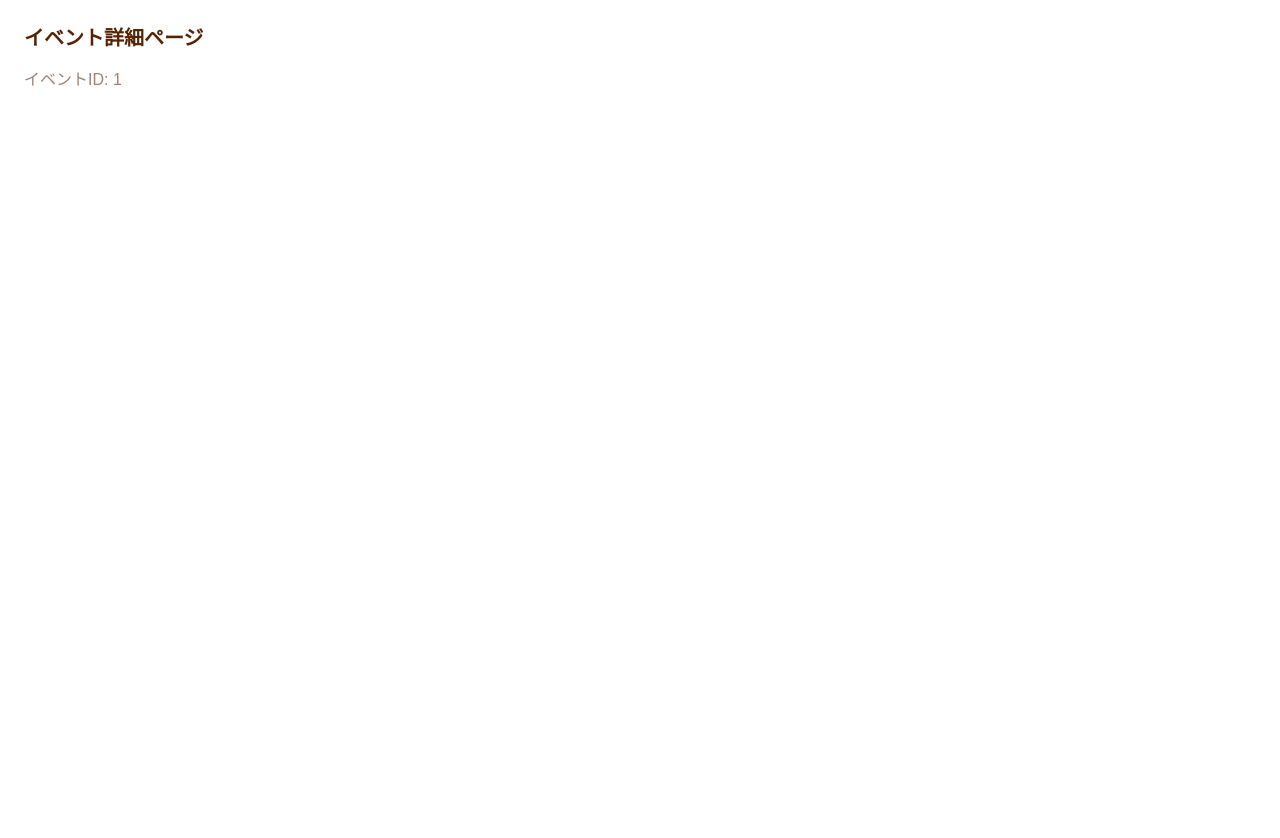
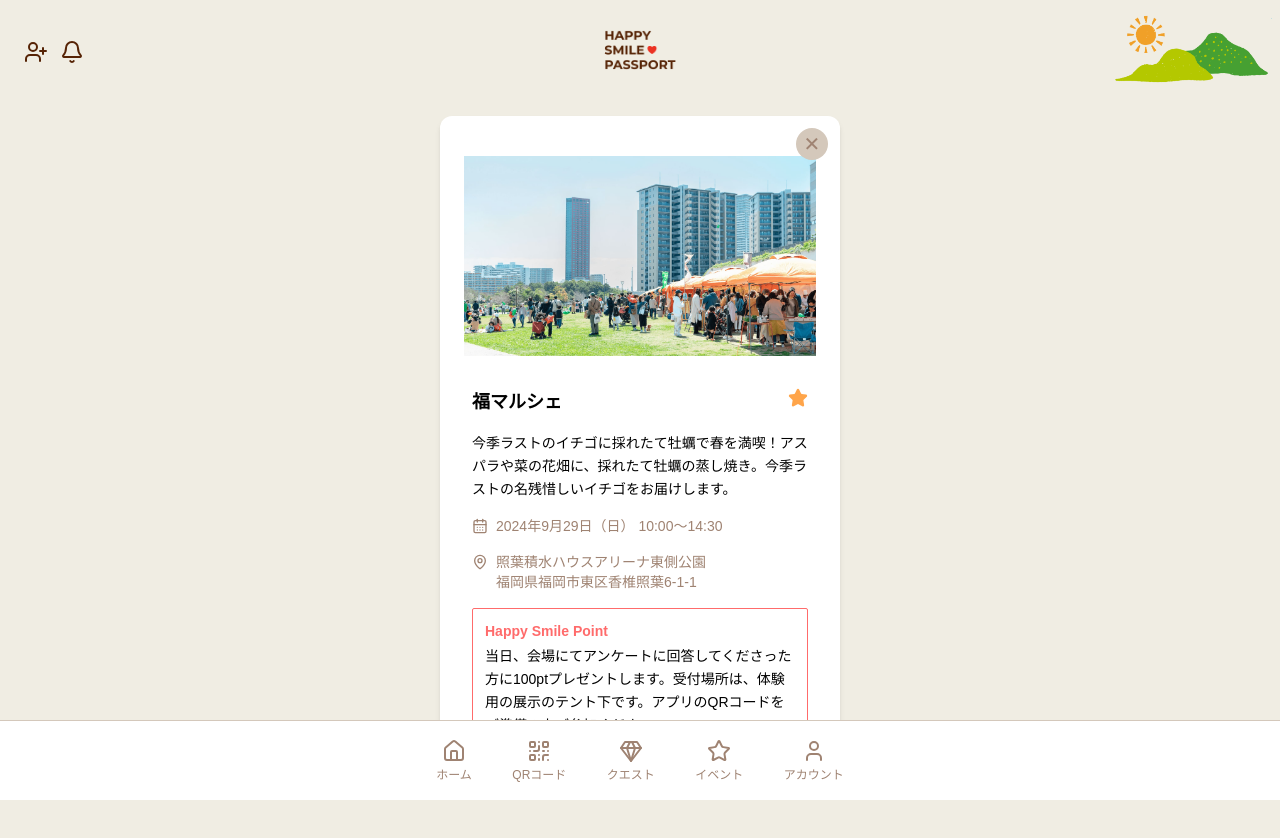
Before and after one commit to IwamuraHayato/step4-FHSP-user, a Next.js app: page /eventdetail/1 in a window 1280 px wide. Shown: the top 838 px of the page. Before the commit the page ends 800 px from the top, so only its background shows below. Built offline with nearby package versions, Linux system fonts and the light colour scheme.

Commit message:
イベント詳細画面のフロント作成済み

```diff
--- a/src/app/eventdetail/[id]/page.tsx
+++ b/src/app/eventdetail/[id]/page.tsx
@@ -1,16 +1,89 @@
 'use client';
 
-import { useParams } from 'next/navigation';
+import Image from 'next/image';
+import { CalendarDays, MapPin, Star } from 'lucide-react';
+import HomeHeader from '@/components/common/HomeHeader';
+import BottomNav from '@/components/common/BottomNav';
 
 export default function EventDetailPage() {
-  const { id } = useParams();
+  const dummyEvent = {
+    id: 'e1',
+    title: '福マルシェ',
+    description:
+      '今季ラストのイチゴに採れたて牡蠣で春を満喫！アスパラや菜の花畑に、採れたて牡蠣の蒸し焼き。今季ラストの名残惜しいイチゴをお届けします。',
+    date: '2024年9月29日（日）',
+    time: '10:00〜14:30',
+    location: '照葉積水ハウスアリーナ東側公園',
+    address: '福岡県福岡市東区香椎照葉6-1-1',
+    pointInfo:
+      '当日、会場にてアンケートに回答してくださった方に100ptプレゼントします。受付場所は、体験用の展示のテント下です。アプリのQRコードをご準備の上ご参加ください。',
+    imageUrl: '/images/event1.jpg',
+  };
 
   return (
-    <div className="min-h-screen bg-white p-6">
-      <h1 className="text-xl font-bold text-[#562305]">イベント詳細ページ</h1>
-      <p className="mt-4 text-[#9F8372]">イベントID: {id}</p>
+    <div className="min-h-screen bg-[#F0EDE3] pb-24">
+      {/* ヘッダー */}
+      <HomeHeader />
 
-      {/* 後でここに詳細データやレイアウトを追加します */}
+      {/* メインカード */}
+      <div className="max-w-md mx-auto px-6 mt-4">
+        <div className="bg-white rounded-xl shadow-md overflow-hidden">
+          {/* イベント画像 */}
+          <div className="relative px-6 pt-10">
+            <Image
+              src={dummyEvent.imageUrl}
+              alt={dummyEvent.title}
+              width={600}
+              height={300}
+              className="w-full h-[200px] object-cover"
+            />
+            <button
+              onClick={() => history.back()}
+              className="absolute top-3 right-3 text-[#9F8372] text-xl bg-[#D4C8BB] rounded-full w-8 h-8 flex items-center justify-center"
+            >
+              ✕
+            </button>
+          </div>
+
+          {/* 内容 */}
+          <div className="p-8 space-y-4 text-black">
+            {/* タイトル + スター */}
+            <div className="flex items-start justify-between">
+              <h1 className="text-lg font-bold">{dummyEvent.title}</h1>
+              <Star className="w-5 h-5 text-[#FFA54A] fill-[#FFA54A]" />
+            </div>
+
+            {/* 説明文 */}
+            <p className="text-sm leading-relaxed">{dummyEvent.description}</p>
+
+            {/* 日時 */}
+            <div className="flex items-center gap-2 text-sm text-[#9F8372]">
+              <CalendarDays className="w-4 h-4" />
+              <span>
+                <span className="text-[#9F8372]">{dummyEvent.date}</span> {dummyEvent.time}
+              </span>
+            </div>
+
+            {/* 会場情報 */}
+            <div className="flex items-start gap-2 text-sm text-[#9F8372]">
+              <MapPin className="w-4 h-4 mt-0.5" />
+              <div>
+                <div>{dummyEvent.location}</div>
+                <div>{dummyEvent.address}</div>
+              </div>
+            </div>
+
+            {/* Happy Smile Point 枠 */}
+            <div className="border border-[#FF6B6B] p-3 rounded-sm">
+              <h2 className="text-sm font-bold text-[#FF6B6B] mb-1">Happy Smile Point</h2>
+              <p className="text-sm leading-relaxed">{dummyEvent.pointInfo}</p>
+            </div>
+          </div>
+        </div>
+      </div>
+
+      {/* フッター */}
+      <BottomNav />
     </div>
   );
 }
```
